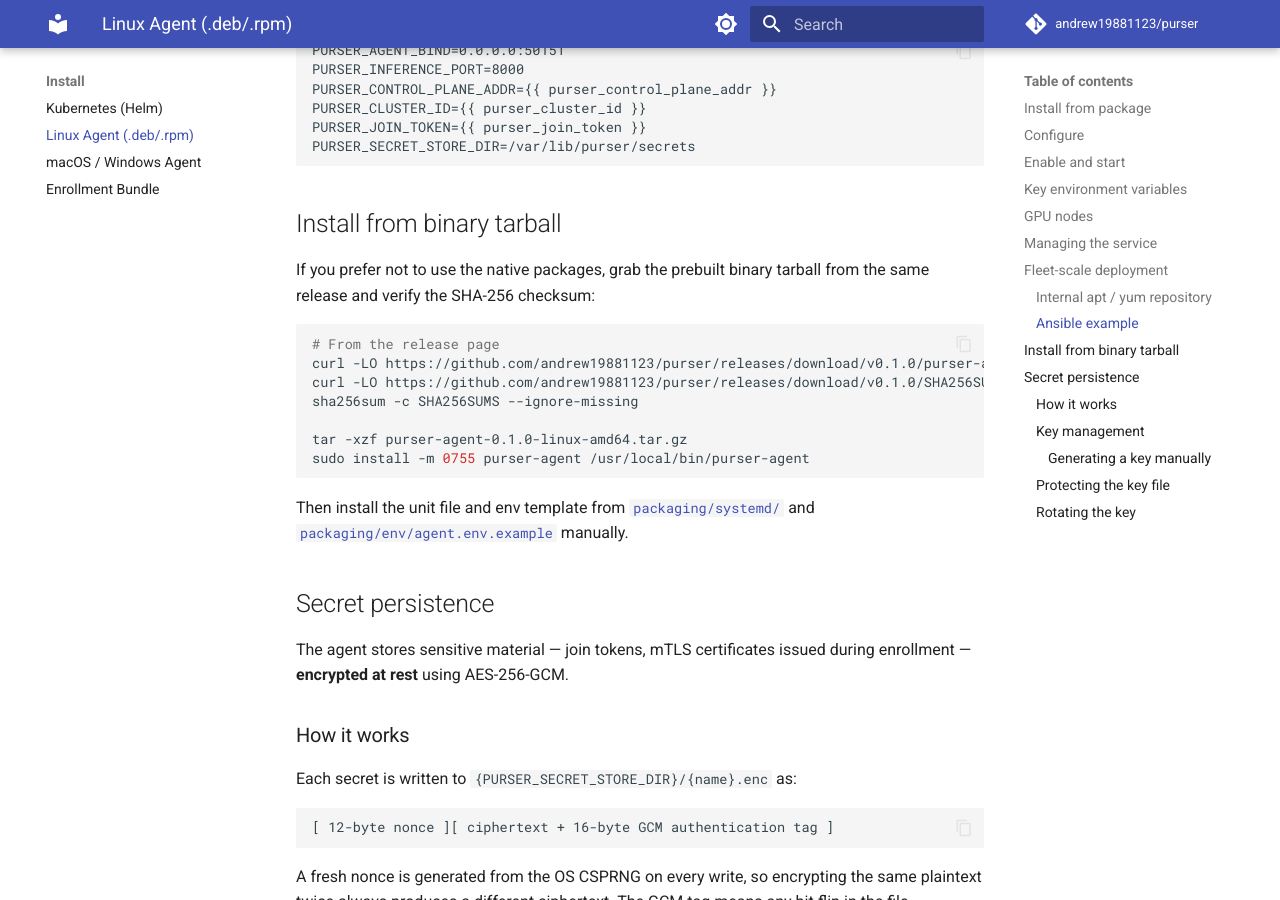
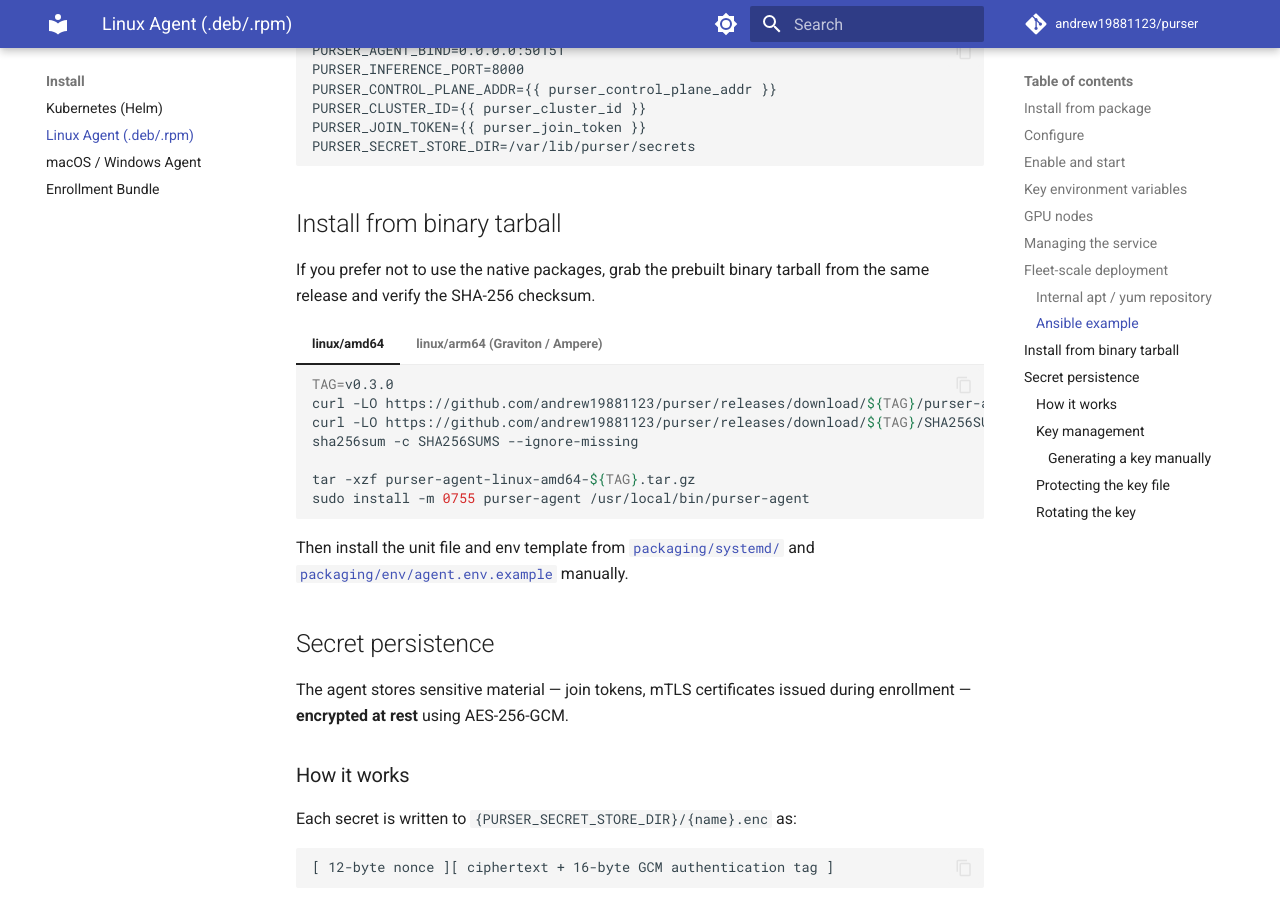
Before and after one commit to andrew19881123/purser, an MkDocs documentation site: the page built from website/docs/install/linux-agent.md, in a window 1280 px wide and 900 px high, scrolled down 4423 px. Built offline with MkDocs 1.6.1 and Material for MkDocs 9.7.7, drawn with Linux system fonts in a browser that asks for light colours; comment, search, counter and statistics services are not loaded; some of the changed text lies outside the part shown.

Commit message:
ci: ARM64 build matrix (linux/arm64 + darwin/arm64) — unlocks Apple Silicon and Graviton fleet nodes
- build-rust: cross-compile purser-agent for linux/arm64 (aarch64-unknown-linux-gnu)
  and darwin/arm64 (aarch64-apple-darwin, best-effort with continue-on-error)
- build-go: cross-compile control-plane for linux/arm64 and darwin/arm64
- package: download all arch artifacts, build arm64 .deb/.rpm via new
  packaging/nfpm/purser-agent-arm64.yaml, create linux/arm64 and darwin/arm64 tarballs
- release: sign linux/arm64 tarballs; darwin/arm64 signed only if tarballs exist
- docs: arm64 package/tarball instructions in linux-agent.md; Apple Silicon
  section in macos-windows.md

Co-Authored-By: Claude <noreply@anthropic.com>
Signed-off-by: andrew19881123 <andrew19881123@gmail.com>

````diff
--- a/website/docs/install/linux-agent.md
+++ b/website/docs/install/linux-agent.md
@@ -4,18 +4,30 @@ The Purser Agent is a native host package that runs as a systemd service. It nee
 
 ## Install from package
 
-Download the package for your distribution from the [v0.1.0 release](https://github.com/andrew19881123/purser/releases/tag/v0.1.0):
+Download the package for your distribution from the [latest release](https://github.com/andrew19881123/purser/releases/latest):
 
-=== "Debian / Ubuntu"
+=== "Debian / Ubuntu (amd64)"
 
     ```bash
     sudo apt install ./purser-agent_0.1.0_amd64.deb
     ```
 
-=== "RHEL / Fedora / openSUSE"
+=== "Debian / Ubuntu (arm64 — Graviton / Ampere)"
+
+    ```bash
+    sudo apt install ./purser-agent_0.1.0_arm64.deb
+    ```
+
+=== "RHEL / Fedora / openSUSE (amd64)"
 
     ```bash
     sudo yum install ./purser-agent-0.1.0-1.x86_64.rpm
+    ```
+
+=== "RHEL / Fedora / openSUSE (arm64)"
+
+    ```bash
+    sudo yum install ./purser-agent-0.1.0-1.aarch64.rpm
     ```
 
 The package installs:
@@ -193,17 +205,31 @@ PURSER_SECRET_STORE_DIR=/var/lib/purser/secrets
 
 ## Install from binary tarball
 
-If you prefer not to use the native packages, grab the prebuilt binary tarball from the same release and verify the SHA-256 checksum:
+If you prefer not to use the native packages, grab the prebuilt binary tarball from the same release and verify the SHA-256 checksum.
 
-```bash
-# From the release page
-curl -LO https://github.com/andrew19881123/purser/releases/download/v0.1.0/purser-agent-0.1.0-linux-amd64.tar.gz
-curl -LO https://github.com/andrew19881123/purser/releases/download/v0.1.0/SHA256SUMS
-sha256sum -c SHA256SUMS --ignore-missing
+=== "linux/amd64"
 
-tar -xzf purser-agent-0.1.0-linux-amd64.tar.gz
-sudo install -m 0755 purser-agent /usr/local/bin/purser-agent
-```
+    ```bash
+    TAG=v0.3.0
+    curl -LO https://github.com/andrew19881123/purser/releases/download/${TAG}/purser-agent-linux-amd64-${TAG}.tar.gz
+    curl -LO https://github.com/andrew19881123/purser/releases/download/${TAG}/SHA256SUMS
+    sha256sum -c SHA256SUMS --ignore-missing
+
+    tar -xzf purser-agent-linux-amd64-${TAG}.tar.gz
+    sudo install -m 0755 purser-agent /usr/local/bin/purser-agent
+    ```
+
+=== "linux/arm64 (Graviton / Ampere)"
+
+    ```bash
+    TAG=v0.3.0
+    curl -LO https://github.com/andrew19881123/purser/releases/download/${TAG}/purser-agent-linux-arm64-${TAG}.tar.gz
+    curl -LO https://github.com/andrew19881123/purser/releases/download/${TAG}/SHA256SUMS
+    sha256sum -c SHA256SUMS --ignore-missing
+
+    tar -xzf purser-agent-linux-arm64-${TAG}.tar.gz
+    sudo install -m 0755 purser-agent /usr/local/bin/purser-agent
+    ```
 
 Then install the unit file and env template from [`packaging/systemd/`](https://github.com/andrew19881123/purser/tree/main/packaging/systemd) and [`packaging/env/agent.env.example`](https://github.com/andrew19881123/purser/tree/main/packaging/env) manually.
 
````
Also changed, not shown: website/docs/install/macos-windows.md (+17 -1 lines), 2 other files.
